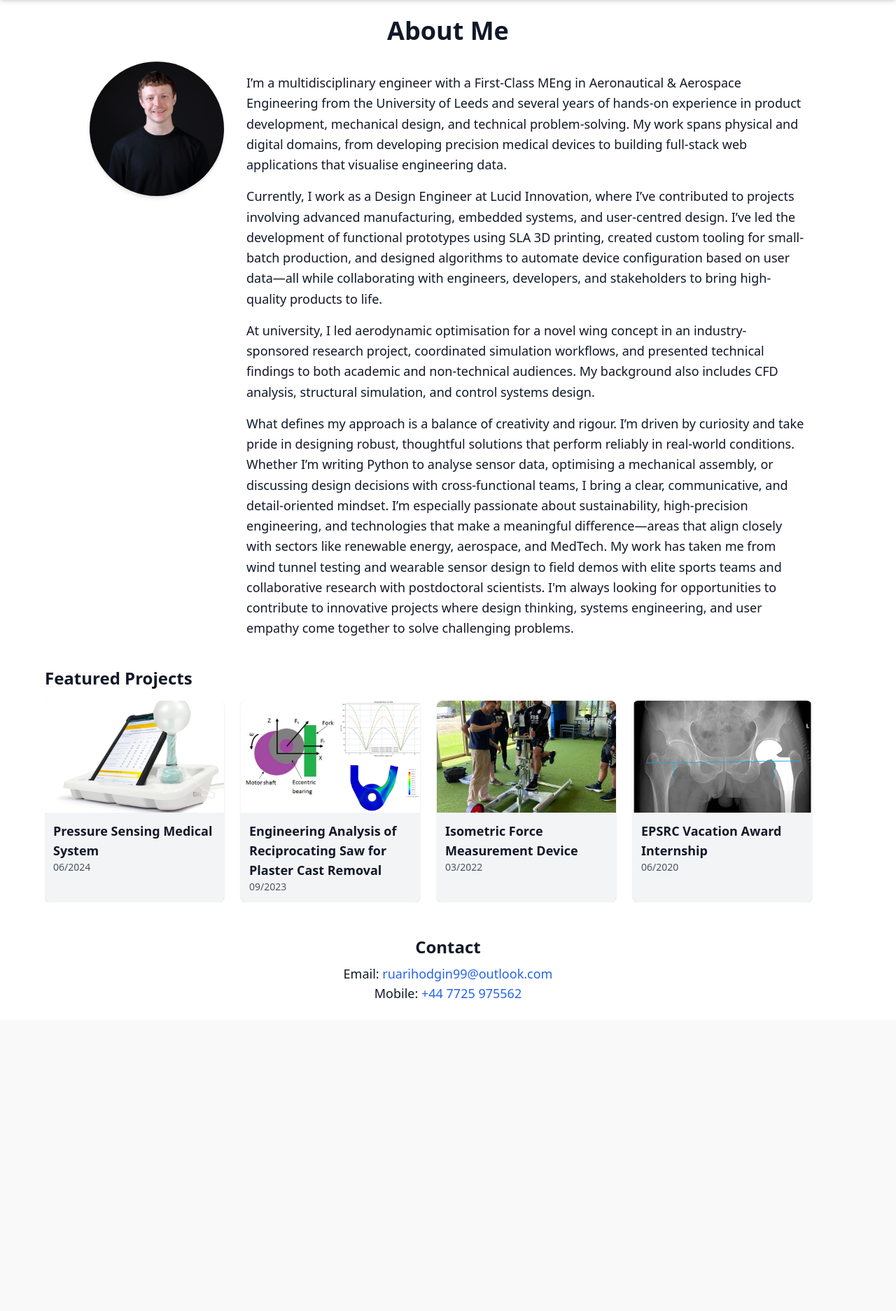
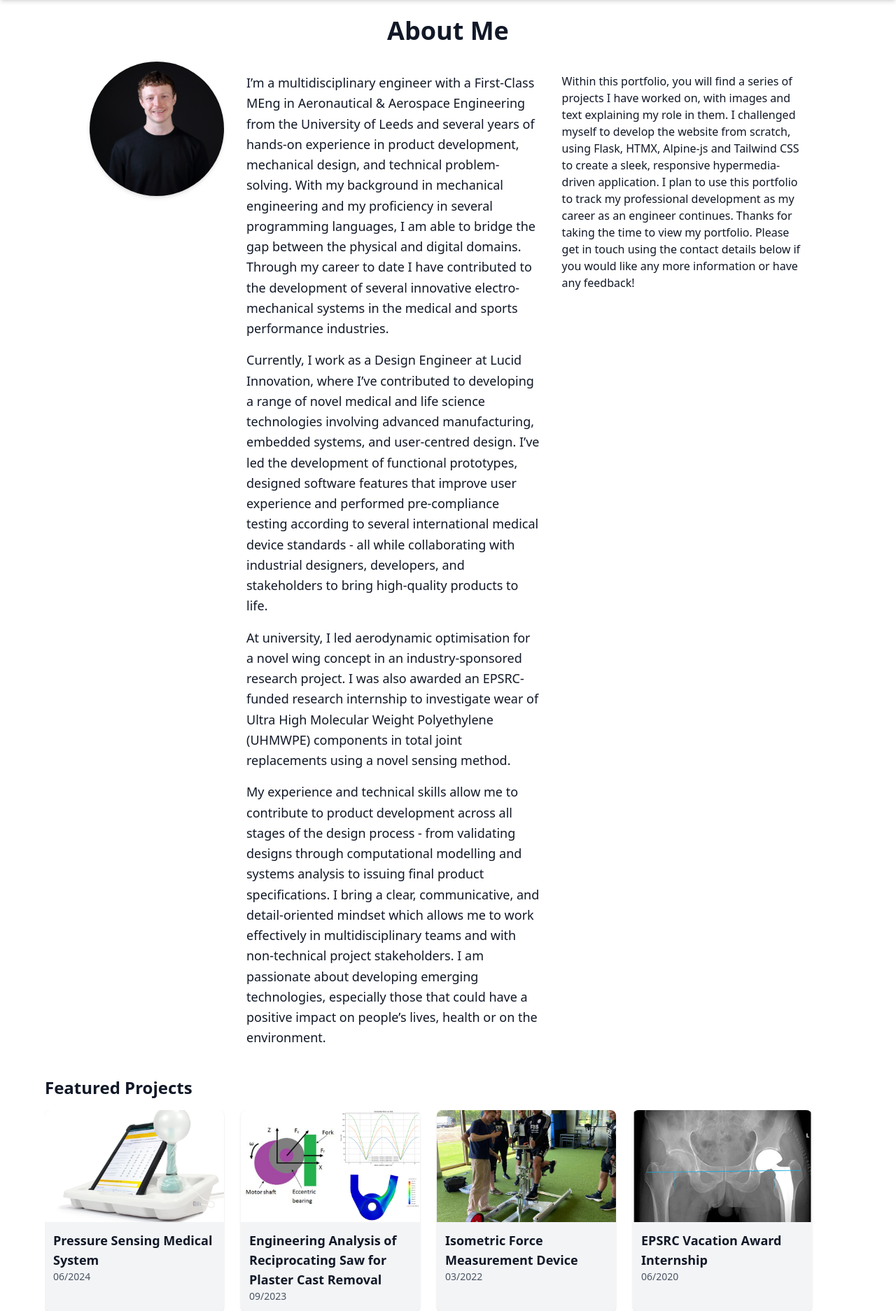
Before and after one commit to Ruariii/ruarihodgin, a Flask app: page /about in a window 1280 px wide. Shown: the part 64-1937 px from the top of the page at 70% size. Before the commit the page ends 1490 px from the top, so only its background shows below. Run offline with Flask 3, Linux system fonts and the light colour scheme; some libraries are stand-ins or nearby versions.

Commit message:
Update about.html

```diff
--- a/templates/about.html
+++ b/templates/about.html
@@ -14,17 +14,17 @@
          class="w-48 h-48 rounded-full object-cover shadow-md mx-auto md:mx-0">
     <div class="text-lg leading-relaxed">
         <p class="mt-4">
-            I’m a multidisciplinary engineer with a First-Class MEng in Aeronautical & Aerospace Engineering from the University of Leeds and several years of hands-on experience in product development, mechanical design, and technical problem-solving. My work spans physical and digital domains, from developing precision medical devices to building full-stack web applications that visualise engineering data.
+            I’m a multidisciplinary engineer with a First-Class MEng in Aeronautical & Aerospace Engineering from the University of Leeds and several years of hands-on experience in product development, mechanical design, and technical problem-solving. With my background in mechanical engineering and my proficiency in several programming languages, I am able to bridge the gap between the physical and digital domains. Through my career to date I have contributed to the development of several innovative electro-mechanical systems in the medical and sports performance industries.        </p>
+        <p class="mt-4">
+            Currently, I work as a Design Engineer at Lucid Innovation, where I’ve contributed to developing a range of novel medical and life science technologies involving advanced manufacturing, embedded systems, and user-centred design. I’ve led the development of functional prototypes, designed software features that improve user experience and performed pre-compliance testing according to several international medical device standards - all while collaborating with industrial designers, developers, and stakeholders to bring high-quality products to life.        </p>
+        <p class="mt-4">
+            At university, I led aerodynamic optimisation for a novel wing concept in an industry-sponsored research project. I was also awarded an EPSRC-funded research internship to investigate wear of Ultra High Molecular Weight Polyethylene (UHMWPE) components in total joint replacements using a novel sensing method.
         </p>
         <p class="mt-4">
-            Currently, I work as a Design Engineer at Lucid Innovation, where I’ve contributed to projects involving advanced manufacturing, embedded systems, and user-centred design. I’ve led the development of functional prototypes using SLA 3D printing, created custom tooling for small-batch production, and designed algorithms to automate device configuration based on user data—all while collaborating with engineers, developers, and stakeholders to bring high-quality products to life.
-        </p>
+            My experience and technical skills allow me to contribute to product development across all stages of the design process - from validating designs through computational modelling and systems analysis to issuing final product specifications. I bring a clear, communicative, and detail-oriented mindset which allows me to work effectively in multidisciplinary teams and with non-technical project stakeholders. I am passionate about developing emerging technologies, especially those that could have a positive impact on people’s lives, health or on the environment.         </p>
+        </div>
         <p class="mt-4">
-            At university, I led aerodynamic optimisation for a novel wing concept in an industry-sponsored research project, coordinated simulation workflows, and presented technical findings to both academic and non-technical audiences. My background also includes CFD analysis, structural simulation, and control systems design.
-        </p>
-        <p class="mt-4">
-            What defines my approach is a balance of creativity and rigour. I’m driven by curiosity and take pride in designing robust, thoughtful solutions that perform reliably in real-world conditions. Whether I’m writing Python to analyse sensor data, optimising a mechanical assembly, or discussing design decisions with cross-functional teams, I bring a clear, communicative, and detail-oriented mindset. I’m especially passionate about sustainability, high-precision engineering, and technologies that make a meaningful difference—areas that align closely with sectors like renewable energy, aerospace, and MedTech. My work has taken me from wind tunnel testing and wearable sensor design to field demos with elite sports teams and collaborative research with postdoctoral scientists. I'm always looking for opportunities to contribute to innovative projects where design thinking, systems engineering, and user empathy come together to solve challenging problems.
-        </p>
+            Within this portfolio, you will find a series of projects I have worked on, with images and text explaining my role in them. I challenged myself to develop the website from scratch, using Flask, HTMX, Alpine-js and Tailwind CSS to create a sleek, responsive hypermedia-driven application. I plan to use this portfolio to track my professional development as my career as an engineer continues. Thanks for taking the time to view my portfolio. Please get in touch using the contact details below if you would like any more information or have any feedback!
         </div>
 </div>
 
```
